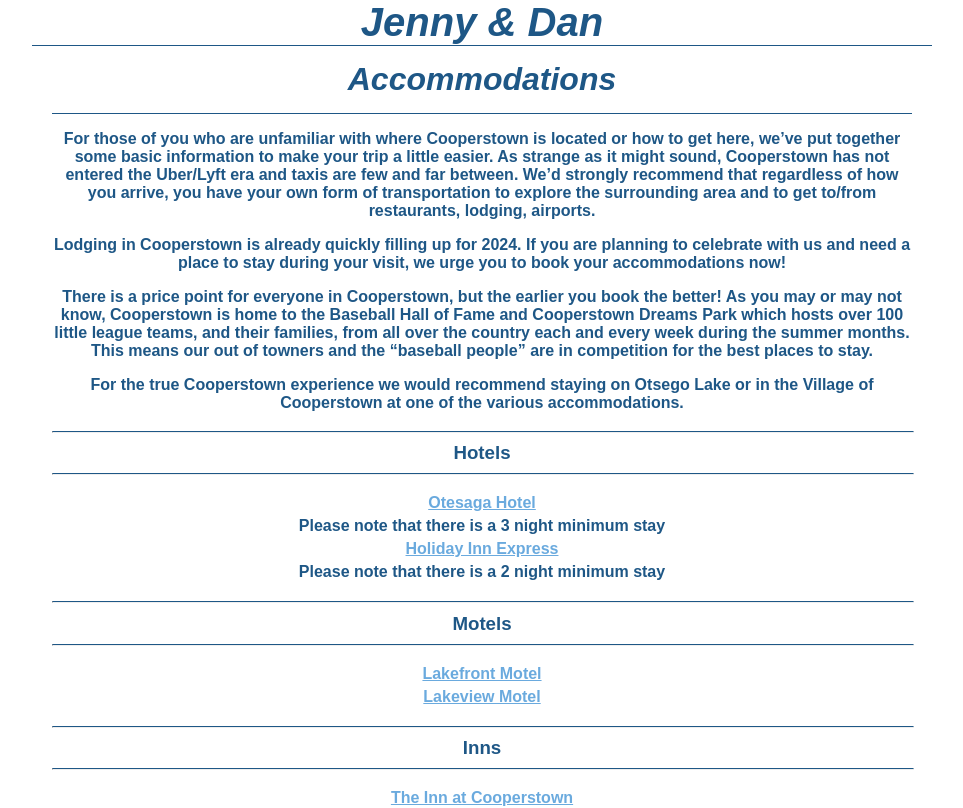
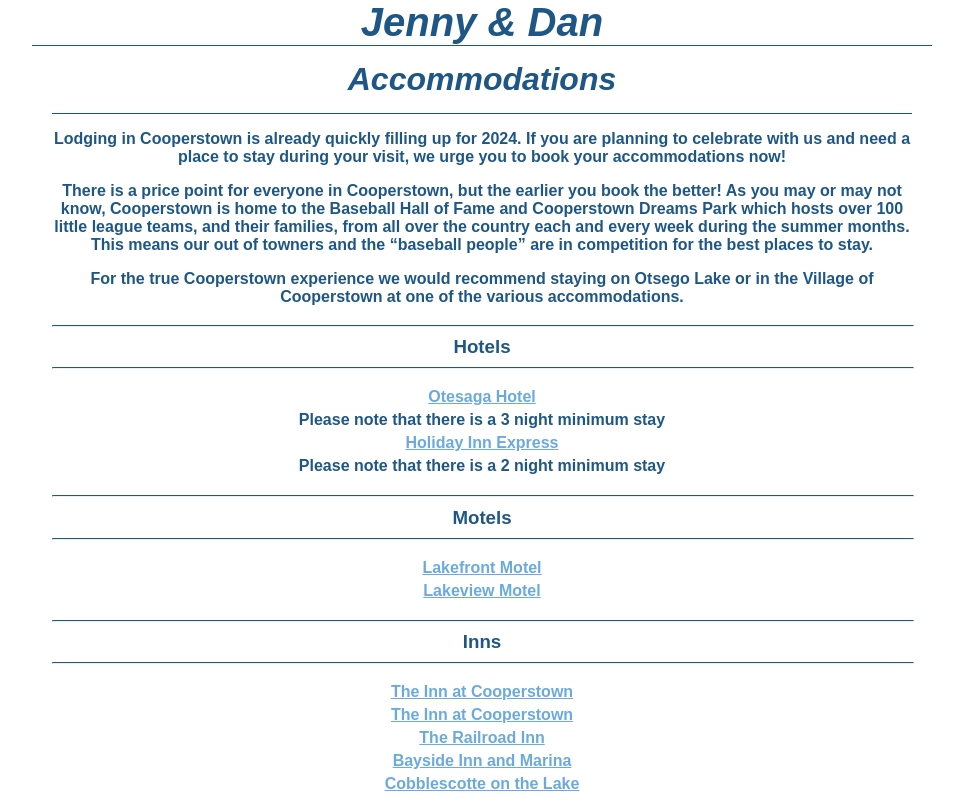
Before and after one commit to danomoseley/jennydan, a SvelteKit app: page /accommodations in a window 1280 px wide. Shown: the top 808 px of the page, without its empty margins (158-1121 px from the left). Built offline with nearby package versions, Linux system fonts and the light colour scheme.

Commit message:
Remove duplicate content in accommodations

```diff
--- a/src/routes/accommodations/+page.svelte
+++ b/src/routes/accommodations/+page.svelte
@@ -5,9 +5,6 @@
 
 <div id="accommodations">
   <h2>Accommodations</h2>
-  <p>
-    For those of you who are unfamiliar with where Cooperstown is located or how to get here, we’ve put together some basic information to make your trip a little easier. As strange as it might sound, Cooperstown has not entered the Uber/Lyft era and taxis are few and far between. We’d strongly recommend that regardless of how you arrive, you have your own form of transportation to explore the surrounding area and to get to/from restaurants, lodging, airports.
-  </p>
   <p>
     Lodging in Cooperstown is already quickly filling up for 2024. If you are planning to celebrate with us and need a place to stay during your visit, we urge you to book your accommodations now!
   </p>
```
